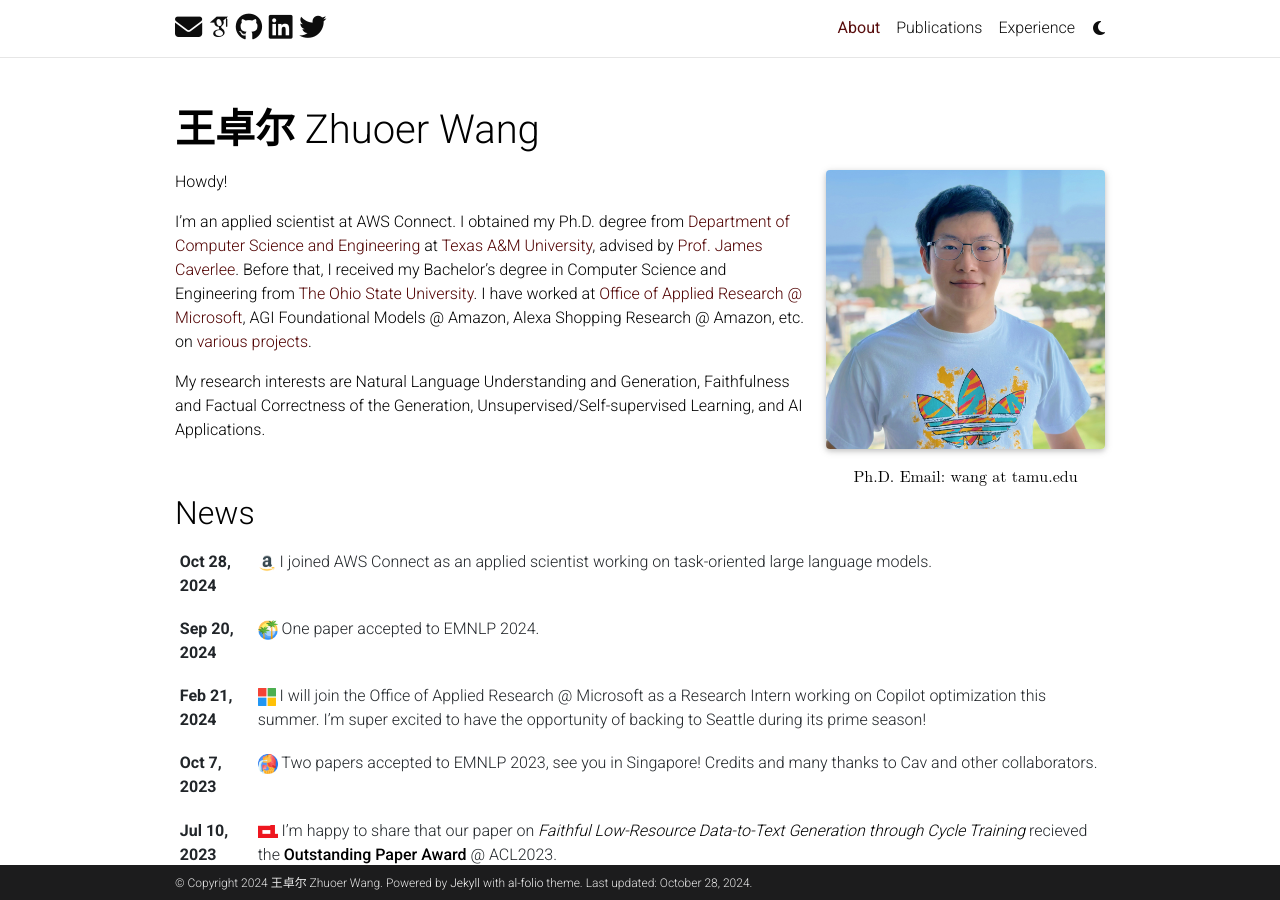
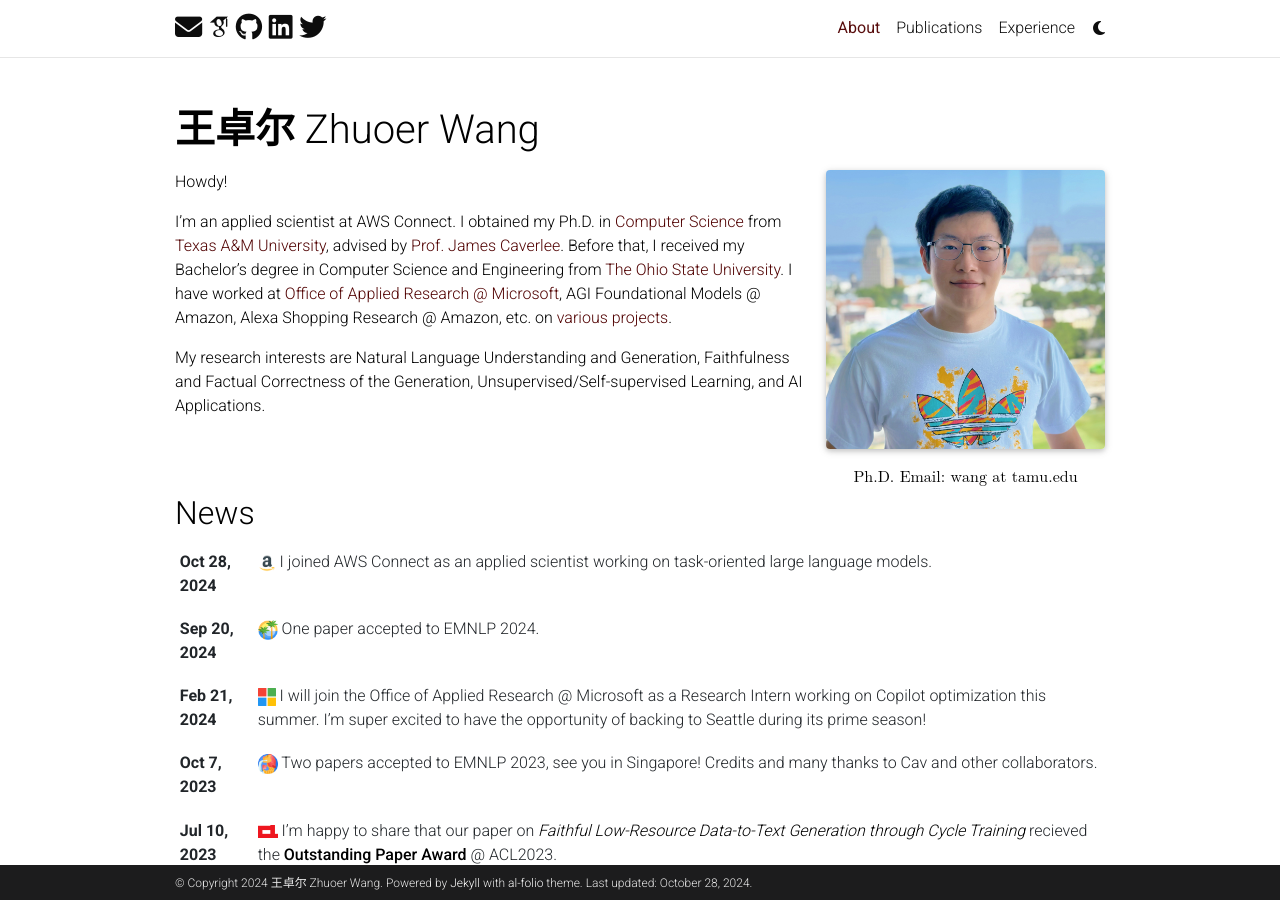
Before and after one commit to Edillower/edillower.github.io, a Jekyll site: the page built from _pages/about.md, in a window 1280 px wide and 900 px high. Built offline with Jekyll 4.4.1, drawn with Linux system fonts in a browser that asks for light colours; full-size pictures stand in for the smaller copies a plugin makes; some web fonts are replaced; comment, search, counter and statistics services are not loaded; a style sheet for code colours, icons or effects is not loaded.

Commit message:
Update about.md

```diff
--- a/_pages/about.md
+++ b/_pages/about.md
@@ -17,6 +17,6 @@ social: true  # includes social icons at the bottom of the page
 
 Howdy!
 
-I'm an applied scientist at AWS Connect. I obtained my Ph.D. degree from  <a href="https://engineering.tamu.edu/cse/index.html">Department of Computer Science and Engineering</a> at <a href="https://www.tamu.edu/">Texas A&M University</a>, advised by <a href="https://people.engr.tamu.edu/caverlee/index.html">Prof. James Caverlee</a>. Before that, I received my Bachelor's degree in Computer Science and Engineering from <a href="https://www.osu.edu/">The Ohio State University</a>. I have worked at <a href="https://www.microsoft.com/en-us/research/group/office-of-applied-research/">Office of Applied Research @ Microsoft</a>, AGI Foundational Models @ Amazon, Alexa Shopping Research @ Amazon, etc. on <a href="https://edillower.github.io/experience/">various projects</a>.
+I'm an applied scientist at AWS Connect. I obtained my Ph.D. in <a href="https://engineering.tamu.edu/cse/index.html">Computer Science</a> from <a href="https://www.tamu.edu/">Texas A&M University</a>, advised by <a href="https://people.engr.tamu.edu/caverlee/index.html">Prof. James Caverlee</a>. Before that, I received my Bachelor's degree in Computer Science and Engineering from <a href="https://www.osu.edu/">The Ohio State University</a>. I have worked at <a href="https://www.microsoft.com/en-us/research/group/office-of-applied-research/">Office of Applied Research @ Microsoft</a>, AGI Foundational Models @ Amazon, Alexa Shopping Research @ Amazon, etc. on <a href="https://edillower.github.io/experience/">various projects</a>.
 
 My research interests are Natural Language Understanding and Generation, Faithfulness and Factual Correctness of the Generation, Unsupervised/Self-supervised Learning, and AI Applications.
```
